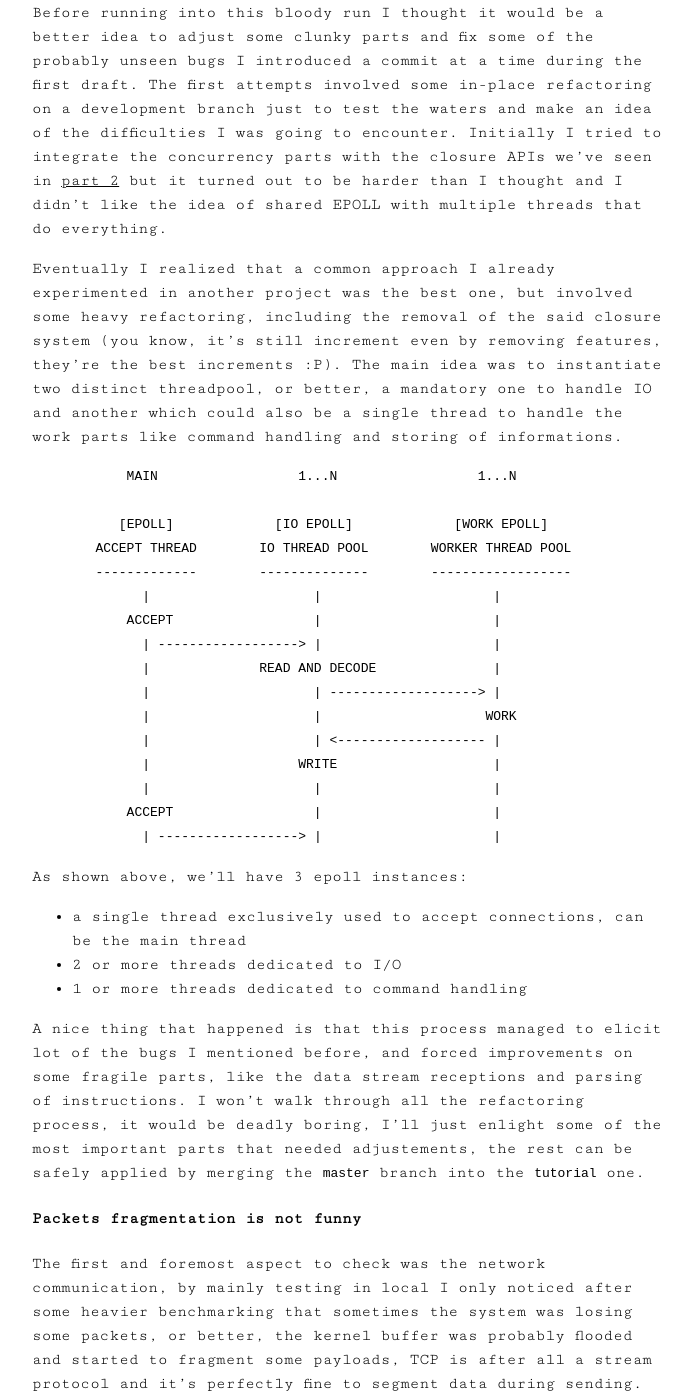
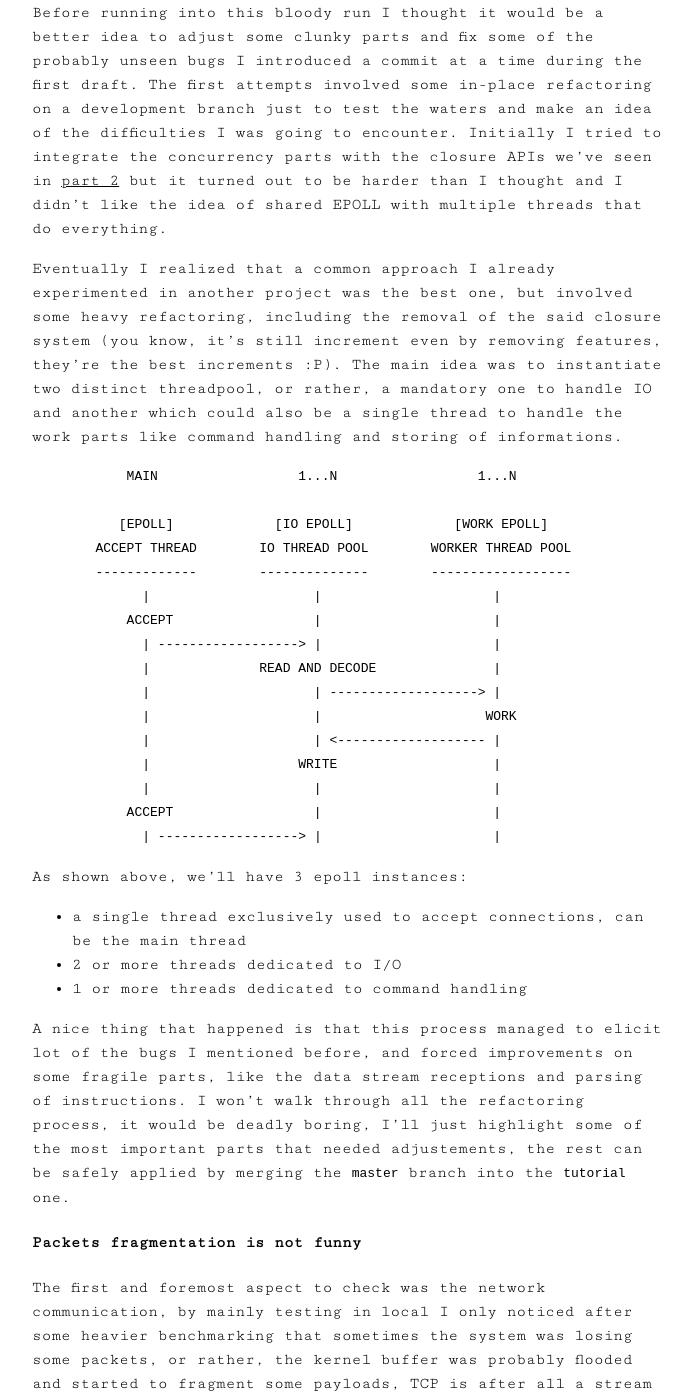
Before and after one commit to codepr/codepr.github.io, a Jekyll site: the page built from _posts/2019-09-25-sol-mqtt-broker-bonus.md, in a window 1280 px wide and 1400 px high, scrolled down 1067 px. Shown: the whole window, without its empty margins (292-983 px from the left). Built offline with Jekyll 4.4.1, drawn with Linux system fonts in a browser that asks for light colours; some of the changed text lies outside the part shown.

Commit message:
Fixed grammar horrors

```diff
--- a/_posts/2019-09-25-sol-mqtt-broker-bonus.md
+++ b/_posts/2019-09-25-sol-mqtt-broker-bonus.md
@@ -50,7 +50,7 @@ Eventually I realized that a common approach I already experimented in another
 project was the best one, but involved some heavy refactoring, including the
 removal of the said closure system (you know, it's still increment even by
 removing features, they're the best increments :P). The main idea was to
-instantiate two distinct threadpool, or better, a mandatory one to handle IO
+instantiate two distinct threadpool, or rather, a mandatory one to handle IO
 and another which could also be a single thread to handle the work parts like
 command handling and storing of informations.<br/>
 
@@ -85,14 +85,15 @@ A nice thing that happened is that this process managed to elicit lot of the
 bugs I mentioned before, and forced improvements on some fragile parts, like
 the data stream receptions and parsing of instructions.
 I won't walk through all the refactoring process, it would be deadly boring,
-I'll just enlight some of the most important parts that needed adjustements, the
-rest can be safely applied by merging the `master` branch into the `tutorial` one.
+I'll just highlight some of the most important parts that needed adjustements,
+the rest can be safely applied by merging the `master` branch into the
+`tutorial` one.
 
 #### Packets fragmentation is not funny
 
 The first and foremost aspect to check was the network communication, by mainly
 testing in local I only noticed after some heavier benchmarking that sometimes
-the system was losing some packets, or better, the kernel buffer was probably
+the system was losing some packets, or rather, the kernel buffer was probably
 flooded and started to fragment some payloads, TCP is after all a stream protocol
 and it's perfectly fine to segment data during sending. It was a little naive by me
 to not handle this properly initially, anyway this led to some nasty behaviours,
```
